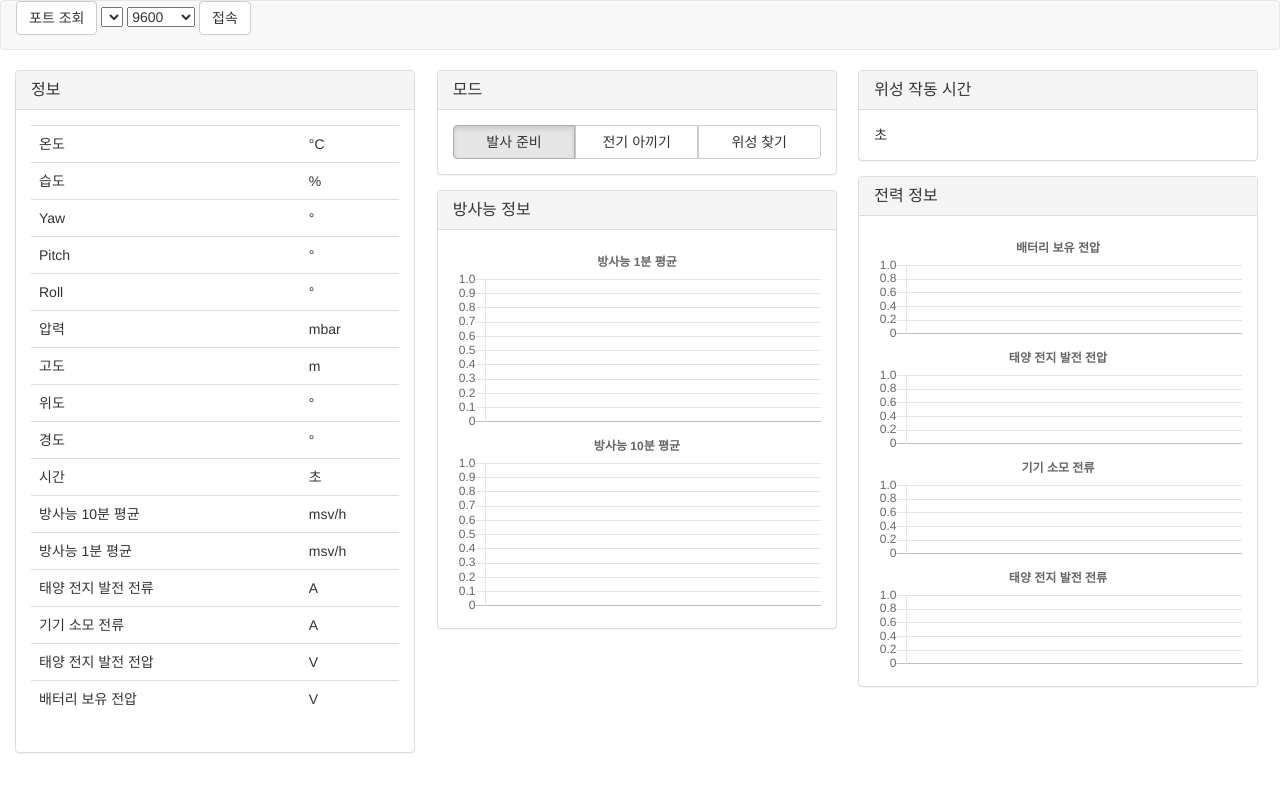
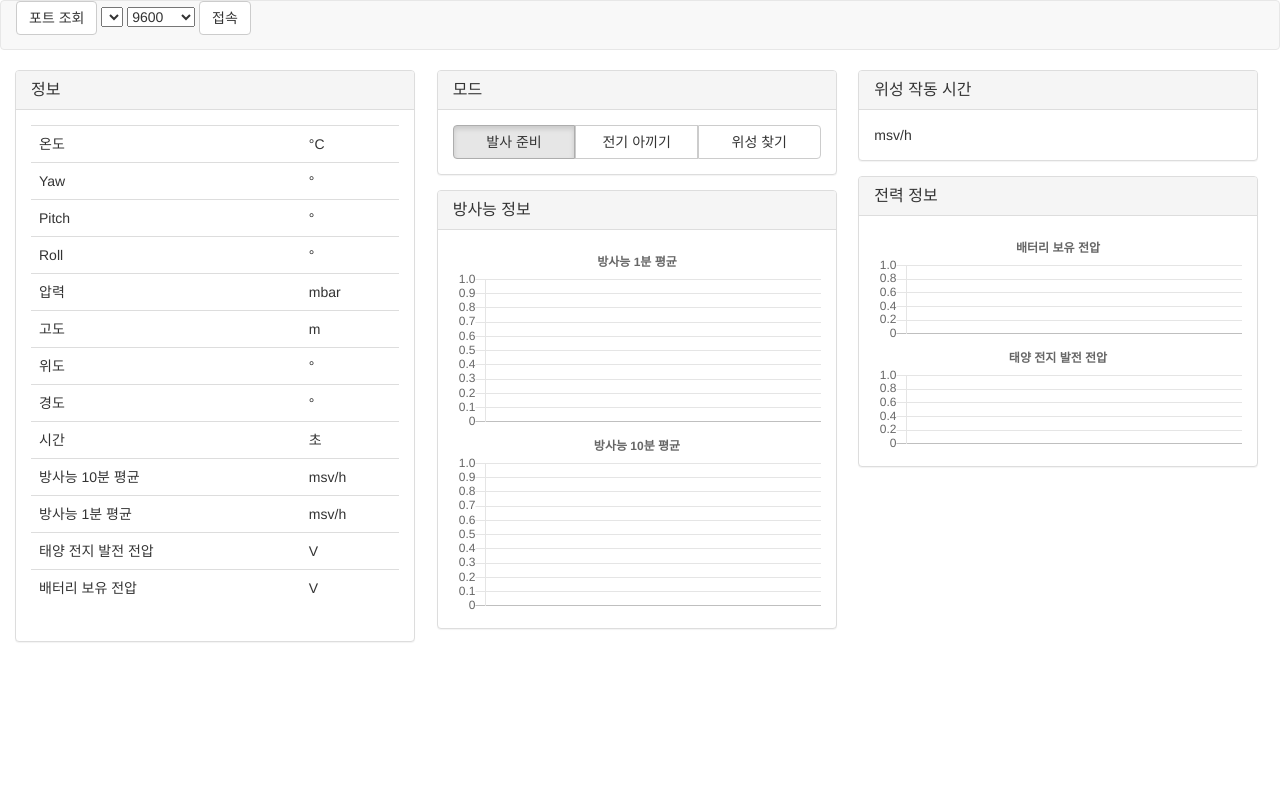
Before and after one commit to RaySuhyunLee/AREC_GCS, a website: page index.html in a window 1280 px wide. Drawn offline with nearby package versions, Linux system fonts and the light colour scheme.

Commit message:
update packet

```diff
--- a/index.html
+++ b/index.html
@@ -97,8 +97,6 @@
             <div class="panel-body">
               <canvas id="battery-voltage-chart" height="90px"></canvas>
               <canvas id="solar-voltage-chart" height="90px"></canvas>
-              <canvas id="current-dissapation-chart" height="90px"></canvas>
-              <canvas id="solar-current-chart" height="90px"></canvas>
             </div>
           </div>
         </div>
--- a/js/index.js
+++ b/js/index.js
@@ -103,14 +103,12 @@ function sendCommand(command, callback) {
 var chartIds = [
   "#battery-voltage-chart",
   "#solar-voltage-chart",
-  "#current-dissapation-chart",
-  "#solar-current-chart",
   "#radioactive-chart-1min",
   "#radioactive-chart-10min",
 ];
 
 // index of packet which chart refers to
-var chartPacketIndexs = [15, 14, 13, 12, 11, 10];
+var chartPacketIndexs = [12, 11, 10, 9];
 
 var charts = [];
 
--- a/packet.json
+++ b/packet.json
@@ -4,12 +4,6 @@
     "signed": true,
     "multiply": 0.01,
     "unit": "°C"
-  },
-  {
-    "name": "습도",
-    "signed": false,
-    "multiply": 0.01,
-    "unit": "%"
   },
   {
     "name": "Yaw",
@@ -72,18 +66,6 @@
     "unit": "msv/h"
   },
   {
-    "name": "태양 전지 발전 전류",
-    "signed": false,
-    "multiply": 0.01,
-    "unit": "A"
-  },
-  {
-    "name": "기기 소모 전류",
-    "signed": false,
-    "multiply": 0.01,
-    "unit": "A"
-  },
-  {
     "name": "태양 전지 발전 전압",
     "signed": false,
     "multiply": 0.01,
```
